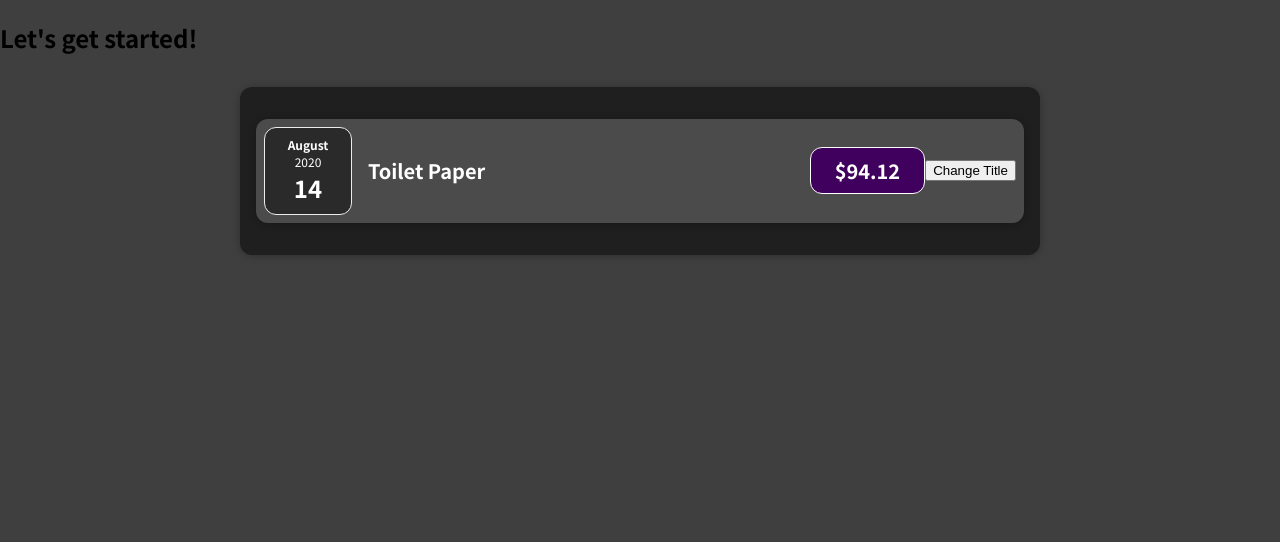
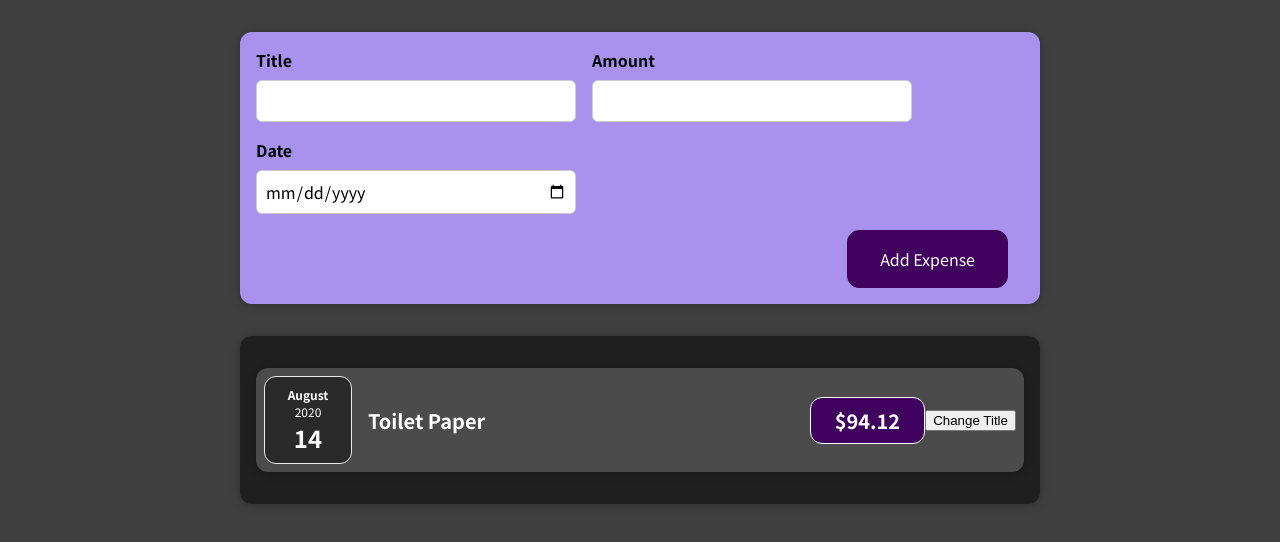
Before and after one commit to olivergarciarg/react-training, a React (Create React App) app in the folder react-complete-guide/: page / in a window 1280 px wide. Shown: the top 542 px of the page. Built offline with nearby package versions, Linux system fonts and the light colour scheme.

Commit message:
start of section 3 video 53

```diff
--- a/react-complete-guide/src/App.js
+++ b/react-complete-guide/src/App.js
@@ -1,3 +1,6 @@
+import React from "react";
+
+import NewExpense from "./components/NewExpense/NewExpense";
 import Expenses from './components/Expenses/Expenses'
 
 const App = () => {
@@ -28,7 +31,7 @@
   ]
   return (
     <div>
-      <h2>Let's get started!</h2>
+      <NewExpense/>
       <Expenses items={expenses}/>
     </div>
   )
--- /dev/null
+++ b/react-complete-guide/src/components/NewExpense/ExpenseForm.css
@@ -0,0 +1,26 @@
+.new-expense__controls {
+  display: flex;
+  flex-wrap: wrap;
+  gap: 1rem;
+  margin-bottom: 1rem;
+  text-align: left;
+}
+
+.new-expense__control label {
+  font-weight: bold;
+  margin-bottom: 0.5rem;
+  display: block;
+}
+
+.new-expense__control input {
+  font: inherit;
+  padding: 0.5rem;
+  border-radius: 6px;
+  border: 1px solid #ccc;
+  width: 20rem;
+  max-width: 100%;
+}
+
+.new-expense__actions {
+  text-align: right;
+}
--- /dev/null
+++ b/react-complete-guide/src/components/NewExpense/ExpenseForm.js
@@ -0,0 +1,29 @@
+import React from "react";
+
+import './ExpenseForm.css'
+
+const ExpenseForm = () => {
+  return (
+    <form>
+      <div className="new-expense__controls">
+        <div className="new-expense__control">
+          <label>Title</label>
+          <input type="text"/>
+        </div>
+        <div className="new-expense__control">
+          <label>Amount</label>
+          <input type="number" min="0.01" step="0.01"/>
+        </div>
+        <div className="new-expense__control">
+          <label>Date</label>
+          <input type="date" min="2019-01-01" max="2022-12-31"/>
+        </div>
+      </div>
+      <div className="new-expense__actions">
+        <button type="submit">Add Expense</button>
+      </div>
+    </form>
+  );
+};
+
+export default ExpenseForm
--- /dev/null
+++ b/react-complete-guide/src/components/NewExpense/NewExpense.css
@@ -0,0 +1,38 @@
+.new-expense {
+  background-color: #a892ee;
+  padding: 1rem;
+  margin: 2rem auto;
+  width: 50rem;
+  max-width: 95%;
+  border-radius: 12px;
+  text-align: center;
+  box-shadow: 0 1px 8px rgba(0, 0, 0, 0.25);
+}
+
+.new-expense button {
+  font: inherit;
+  cursor: pointer;
+  padding: 1rem 2rem;
+  border: 1px solid #40005d;
+  background-color: #40005d;
+  color: white;
+  border-radius: 12px;
+  margin-right: 1rem;
+}
+
+.new-expense button:hover,
+.new-expense button:active {
+  background-color: #510674;
+  border-color: #510674;
+}
+
+.new-expense button.alternative {
+  color: #220131;
+  border-color: transparent;
+  background-color: transparent;
+}
+
+.new-expense button.alternative:hover,
+.new-expense button.alternative:active {
+  background-color: #ddb3f8;
+}
--- a/react-complete-guide/src/components/NewExpense/NewExpense.js
+++ b/react-complete-guide/src/components/NewExpense/NewExpense.js
@@ -1,7 +1,15 @@
 import React from "react";
 
+import ExpenseForm from "./ExpenseForm";
+import './NewExpense.css'
+
+
 const NewExpense = () => {
-
+  return (
+    <div className="new-expense">
+      <ExpenseForm/>
+    </div>
+  );
 };
 
 export default NewExpense
```
Also changed, not shown: 1 other file (tests, documents, lock files or other folders).
